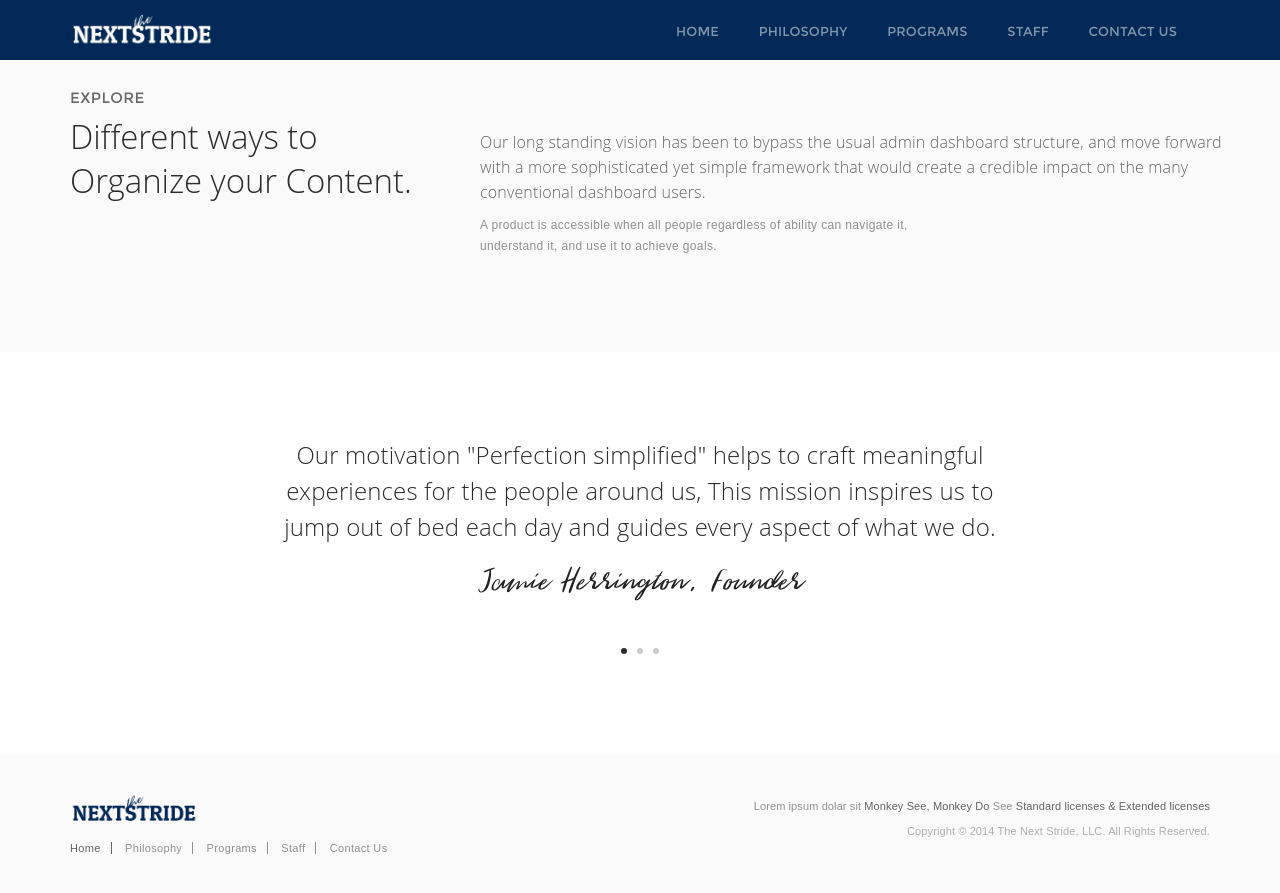
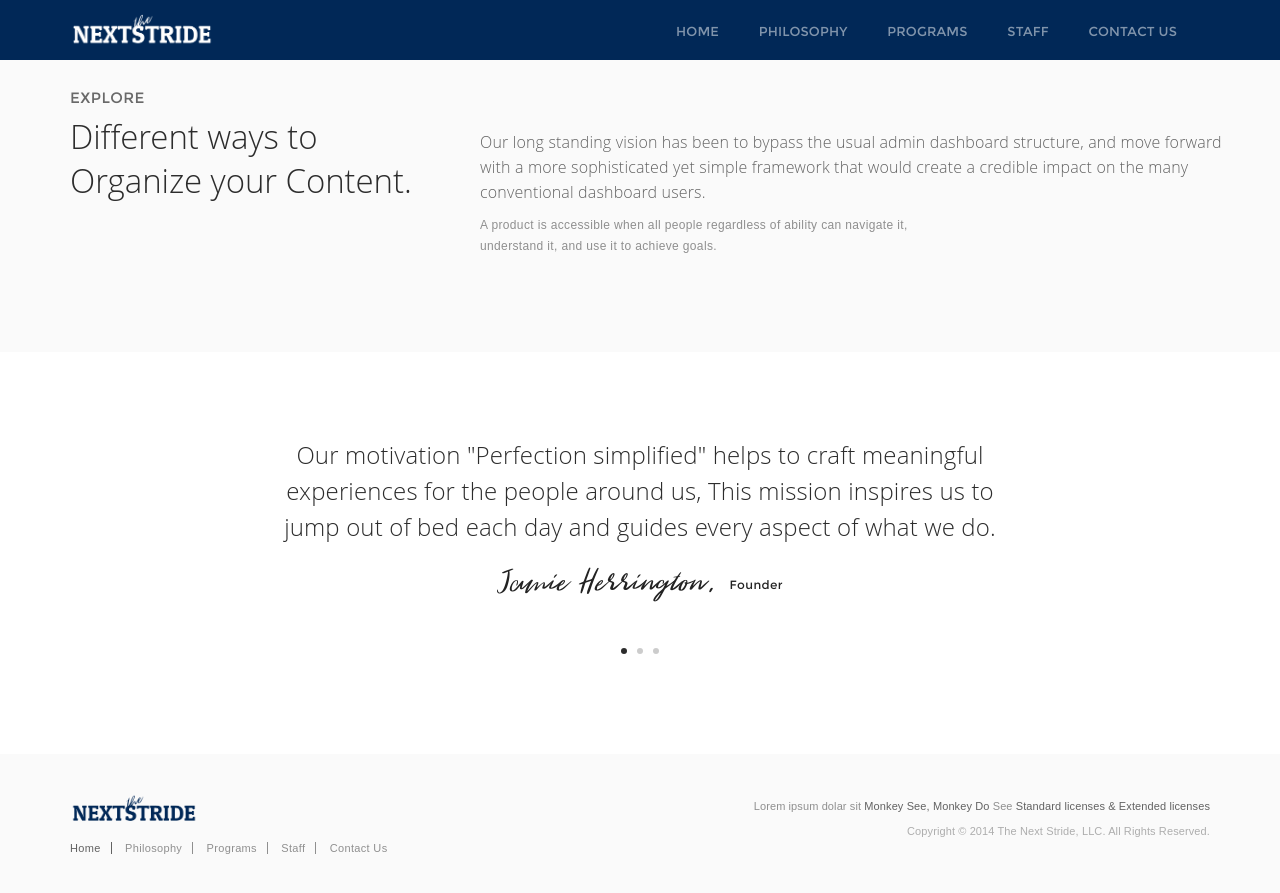
Before and after one commit to jherrington/tns, a Jekyll site: the page built from index.html, in a window 1280 px wide and 900 px high, scrolled down 1329 px. Shown: the top 893 px of the window. Built offline with Jekyll 4.4.1, drawn with Linux system fonts in a browser that asks for light colours; some web fonts are replaced.

Commit message:
font change

```diff
--- a/index.html
+++ b/index.html
@@ -185,7 +185,7 @@ layout: default
                       to jump out of bed each day and guides every aspect of what we
                       do.
                       </h3>
-            <p class="signature-lg">Jamie Herrington, Founder</p>
+            <p class="signature-lg">Jamie Herrington, <span class="font-montserrat fs-12">Founder</span></p>
           </div>
         </div>
       </div>
```
